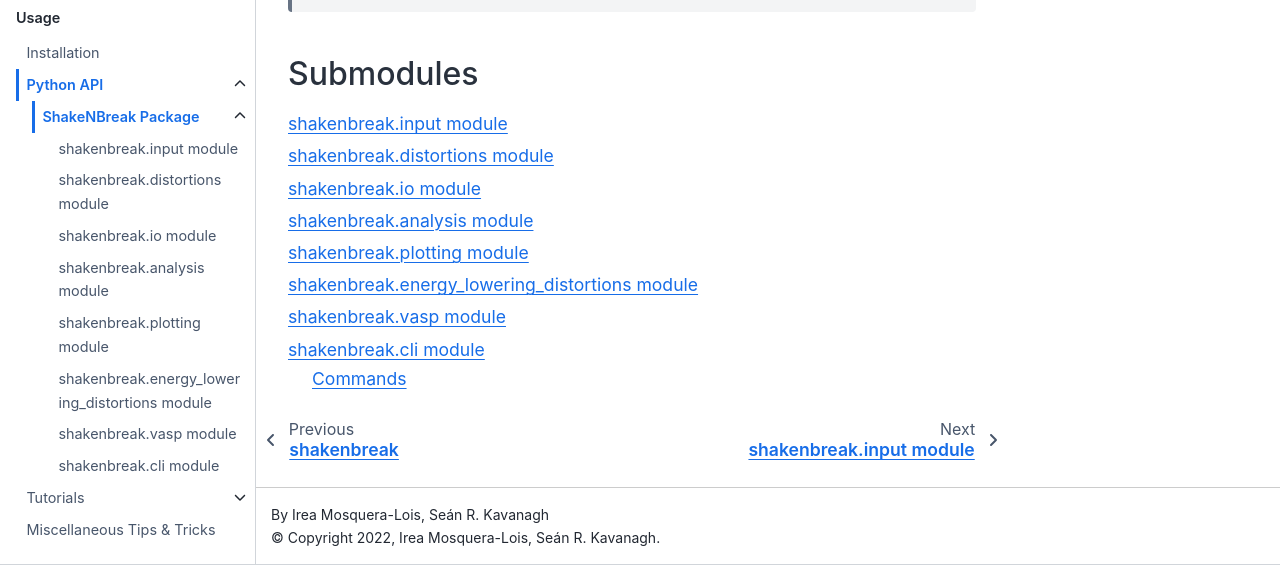
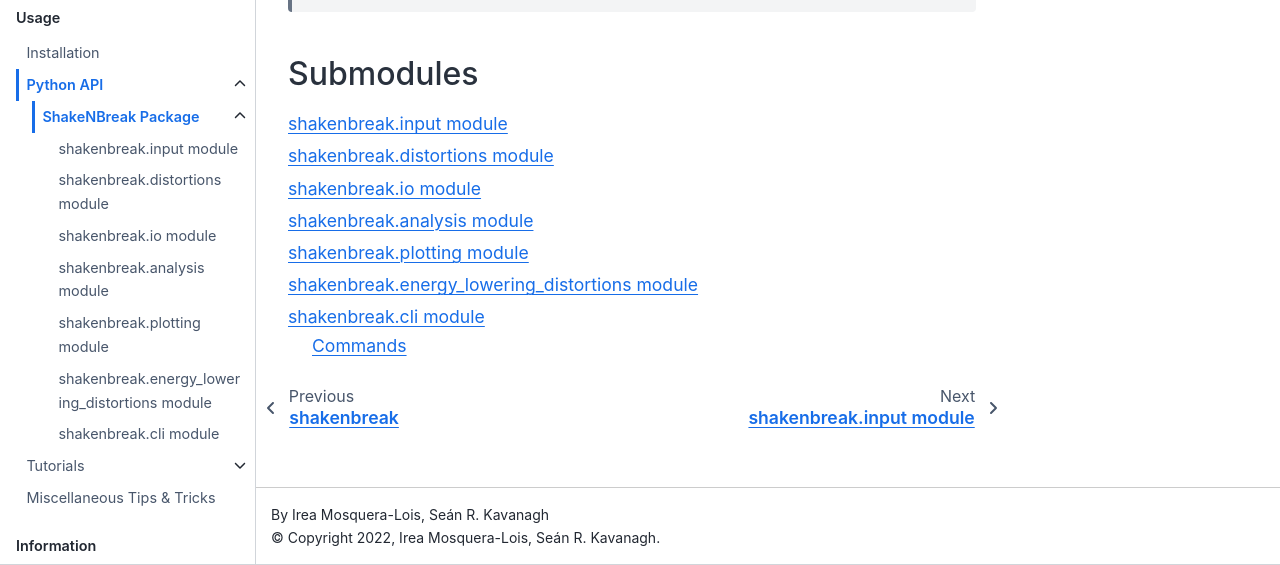
Before and after one commit to SMTG-Bham/ShakeNBreak, a Sphinx documentation site: the page built from docs/shakenbreak.rst, in a window 1280 px wide, cut to the strip 336-901 px from the top of the page. Built offline with Sphinx 7.4.7 and the Sphinx Book theme 1.1.4, drawn with Linux system fonts in a browser that asks for light colours; pages that are not in the unit, such as notebooks, are missing from menus.

```diff
--- a/docs/shakenbreak.rst
+++ b/docs/shakenbreak.rst
@@ -21,5 +21,4 @@ Submodules
   shakenbreak.analysis
   shakenbreak.plotting
   shakenbreak.energy_lowering_distortions
-  shakenbreak.vasp
   shakenbreak.cli
--- a/docs/shakenbreak.vasp.rst
+++ /dev/null
@@ -1,6 +0,0 @@
-shakenbreak.vasp module
-============================
-.. automodule:: shakenbreak.vasp
-    :members:
-    :undoc-members:
-    :show-inheritance:
```
Also changed, not shown: 3 other files.
